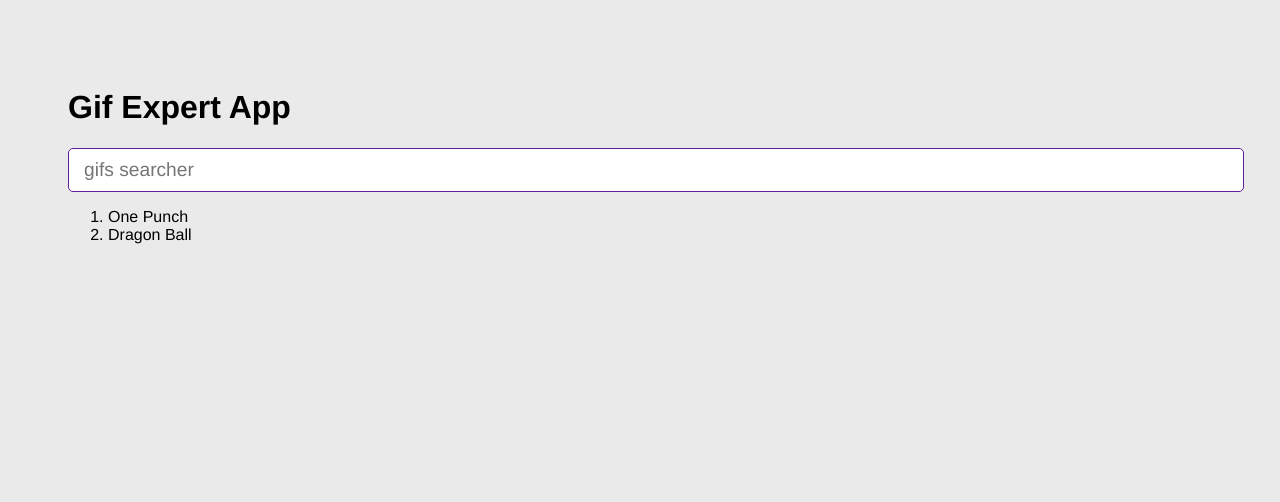
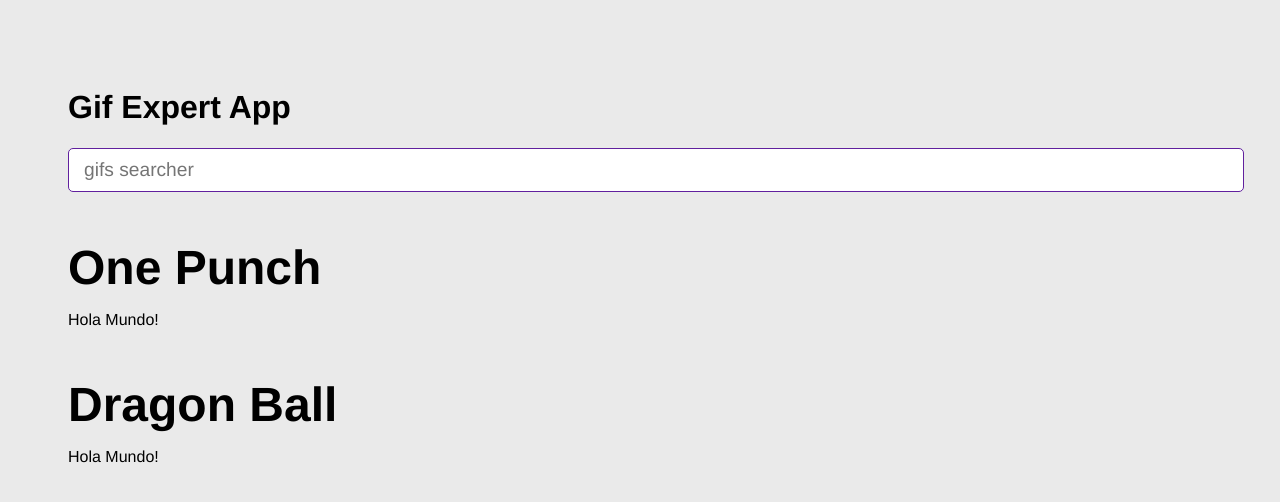
Before and after one commit to ghostly08/react-gif-expert-app, a React (Vite) app in the folder react-gif-expert-app/: page / in a window 1280 px wide. Shown: the top 502 px of the page. Built offline with nearby package versions, Linux system fonts and the light colour scheme.

Commit message:
creating gif grid component

```diff
--- a/react-gif-expert-app/src/GifExpertApp.jsx
+++ b/react-gif-expert-app/src/GifExpertApp.jsx
@@ -1,5 +1,6 @@
 import { useState } from "react";
 import { AddCategory } from "./components/AddCategory";
+import { GifGrid } from "./components/GifGrid";
 
 export const GifExpertApp = () => {
   const [categories, setCategories] = useState([ 'One Punch', 'Dragon Ball' ]);
@@ -13,25 +14,20 @@
 
   return (
     <>
-      {/* Titulo */}
       <h1>Gif Expert App</h1>
 
-      {/* Input */}
       <AddCategory
-      // setCategories={ setCategories }
         onNewCategory={ onAddCategory }
       />
 
-      {/* Listado de Gif */}
-      {/* <button onClick={onAddCategory}>Add Category</button> */}
+      {
+        categories.map( (category) =>  (
+            <GifGrid
+              key={ category }
+              category={ category }/>
+          ))
+      }
 
-      <ol>
-        {
-          categories.map( category => {
-            return <li key={ category }>{ category}</li>
-          })
-        }
-      </ol>
     </>
   )
 };
--- /dev/null
+++ b/react-gif-expert-app/src/components/GifGrid.jsx
@@ -0,0 +1,13 @@
+
+
+export const GifGrid = ({ category }) => {
+
+
+
+  return (
+    <>
+      <h3>{ category }</h3>
+      <p>Hola Mundo!</p>
+    </>
+  )
+}
```
